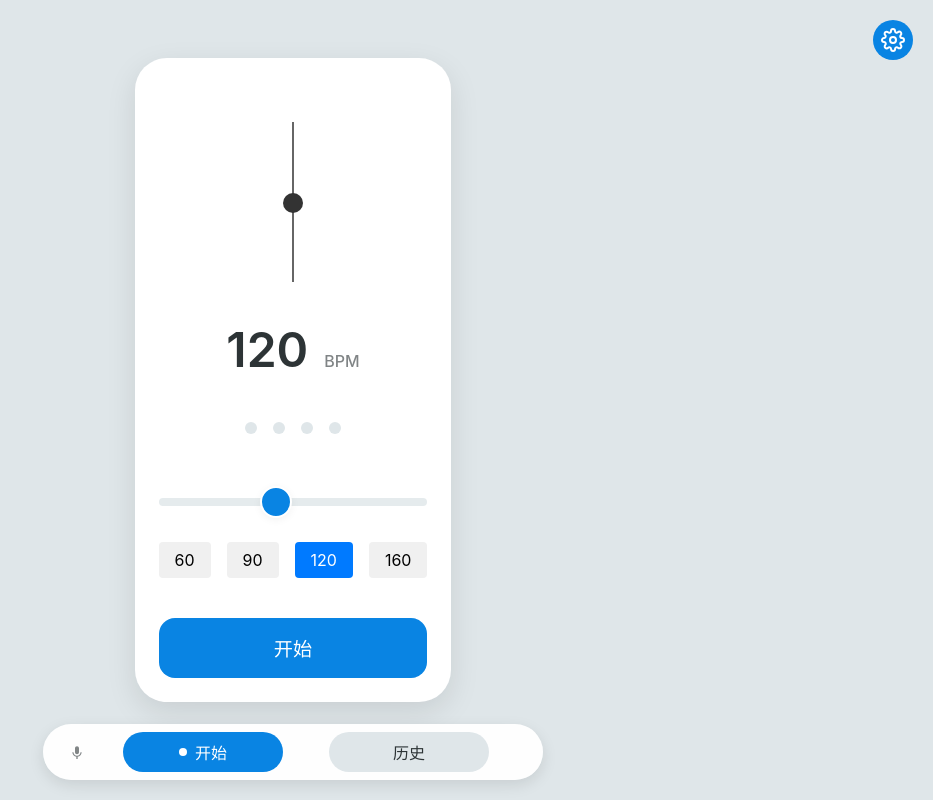
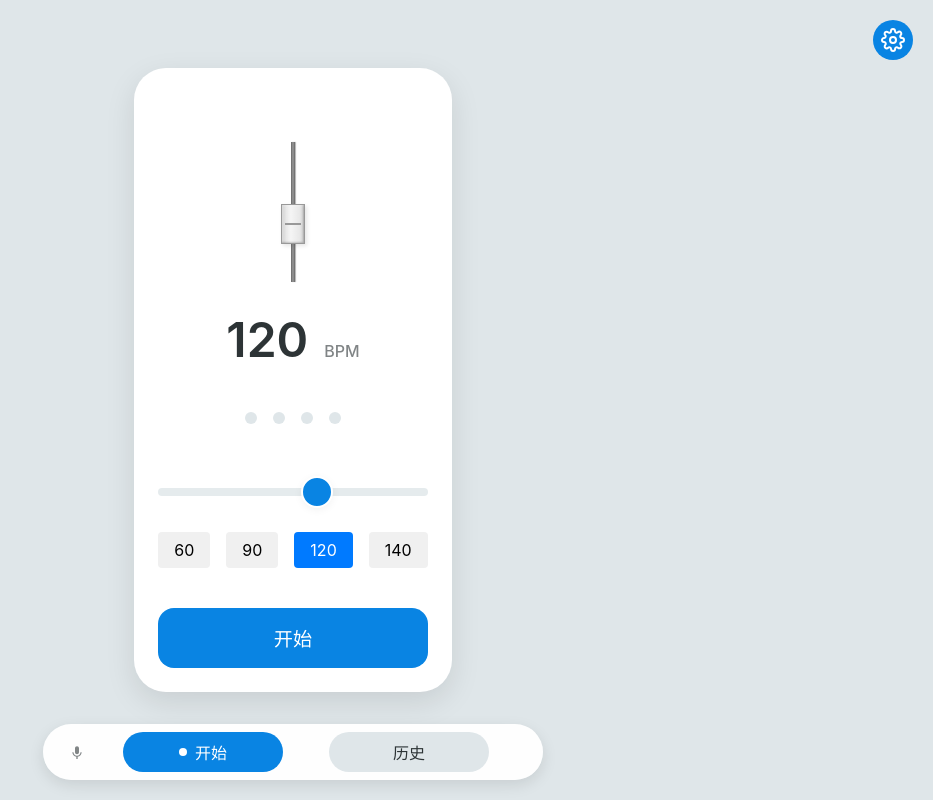
Before and after one commit to iola1999/metronome, an Astro site: page / in a window 1280 px wide. Shown: the whole page, without its empty margins (347-1280 px from the left). Built offline with nearby package versions, Linux system fonts and the light colour scheme; Astro itself is replaced by a stand-in of ours.

Commit message:
chore: metronome

```diff
--- a/src/components/Metronome.tsx
+++ b/src/components/Metronome.tsx
@@ -28,6 +28,24 @@ interface MetronomeProps {
   isPlaying: boolean;
   onPlayingChange: (isPlaying: boolean) => void;
 }
+
+// 添加常量配置
+const METRONOME_CONFIG = {
+  BPM: {
+    MIN: 30,
+    MAX: 180,
+    DEFAULT: 120,
+    PRESETS: [60, 90, 120, 140] as const
+  },
+  SWING: {
+    ANGLE: 30, // 摆动角度
+    DURATION_FORMULA: 60 // 用于计算摆动周期：DURATION_FORMULA / tempo
+  },
+  PENDULUM: {
+    MIN_POS: 20,  // 配重块最高位置
+    MAX_POS: 140  // 配重块最低位置
+  }
+} as const;
 
 export const Metronome = ({ isPlaying, onPlayingChange }: MetronomeProps) => {
   const [tempo, setTempo] = useState<number | null>(null);
@@ -123,25 +141,29 @@ export const Metronome = ({ isPlaying, onPlayingChange }: MetronomeProps) => {
   }, []);
 
   const startTicking = useCallback(() => {
-    const currentTempo = tempo ?? 120;
-    const interval = (60 / currentTempo) * 1000;
+    const currentTempo = tempo ?? METRONOME_CONFIG.BPM.DEFAULT;
+    const interval = (60 / currentTempo) * 1000; // 一个完整周期的时间
 
     const tick = async () => {
       if (!isPlaying) return;
 
-      // 设置下一次的定时器（一个完整周期）
+      // 设置下一次的完整周期定时器
       tickTimeoutRef.current = window.setTimeout(tick, interval);
 
-      // 在摆针到达两侧时设置定时器，让声音在经过中间时触发
+      // 计算摆锤从一边到中间的时间（四分之一周期）
+      const quarterPeriod = interval / 4;
+
+      // 等待摆锤到达中间位置
       setTimeout(async () => {
         beatCountRef.current = (beatCountRef.current + 1) % 4;
         await playClick(beatCountRef.current);
-      }, interval / 4); // 四分之一周期后（摆针经过中点时）发声
+      }, quarterPeriod);
 
+      // 等待摆锤从另一边到达中间位置
       setTimeout(async () => {
         beatCountRef.current = (beatCountRef.current + 1) % 4;
         await playClick(beatCountRef.current);
-      }, interval * 3/4); // 四分之三周期后（摆针再次经过中点时）发声
+      }, quarterPeriod * 3);
     };
 
     beatCountRef.current = -1;
@@ -170,7 +192,10 @@ export const Metronome = ({ isPlaying, onPlayingChange }: MetronomeProps) => {
   }, [isPlaying, isDragging, startTicking]);
 
   const handleTempoChange = (newTempo: number) => {
-    const clampedTempo = Math.min(Math.max(newTempo, 30), 240);
+    const clampedTempo = Math.min(
+      Math.max(newTempo, METRONOME_CONFIG.BPM.MIN),
+      METRONOME_CONFIG.BPM.MAX
+    );
     setTempo(clampedTempo);
     setIsTempoChanging(true);
     setTimeout(() => setIsTempoChanging(false), 300);
@@ -182,11 +207,11 @@ export const Metronome = ({ isPlaying, onPlayingChange }: MetronomeProps) => {
 
   // 修改配重块位置计算逻辑
   const calculateBobPosition = useCallback((currentTempo: number) => {
-    // 速度范围是30-240，我们将配重块位置映射到20-140px
-    const minPos = 20; // 最高位置（最慢速度）
-    const maxPos = 140; // 最低位置（最快速度）
+    const { MIN_POS, MAX_POS } = METRONOME_CONFIG.PENDULUM;
+    const { MIN, MAX } = METRONOME_CONFIG.BPM;
+
     const position =
-      minPos + ((currentTempo - 30) / (240 - 30)) * (maxPos - minPos);
+      MIN_POS + ((currentTempo - MIN) / (MAX - MIN)) * (MAX_POS - MIN_POS);
     return Math.round(position);
   }, []);
 
@@ -230,9 +255,9 @@ export const Metronome = ({ isPlaying, onPlayingChange }: MetronomeProps) => {
       <TempoControl>
         <TempoSlider
           type="range"
-          min="30"
-          max="240"
-          value={tempo ?? 120}
+          min={METRONOME_CONFIG.BPM.MIN}
+          max={METRONOME_CONFIG.BPM.MAX}
+          value={tempo ?? METRONOME_CONFIG.BPM.DEFAULT}
           onMouseDown={() => {
             setIsDragging(true);
             if (isPlaying && tickTimeoutRef.current) {
@@ -252,7 +277,7 @@ export const Metronome = ({ isPlaying, onPlayingChange }: MetronomeProps) => {
           onChange={handleSliderChange}
         />
         <TempoPresets>
-          {[60, 90, 120, 160].map((presetTempo) => (
+          {METRONOME_CONFIG.BPM.PRESETS.map((presetTempo) => (
             <PresetButton
               key={presetTempo}
               isSelected={Number(tempo) === presetTempo}
--- a/src/styles/components/MetronomeStyles.ts
+++ b/src/styles/components/MetronomeStyles.ts
@@ -8,20 +8,70 @@ export const Controls = styled.div`
 
 export const PendulumContainer = styled.div`
   height: 200px;
+  width: 100%;
+  position: relative;
   display: flex;
   justify-content: center;
   align-items: flex-end;
-  margin-bottom: 20px;
+  padding-top: 20px;
+`;
+
+export const PendulumArm = styled.div`
+  width: 4px;
+  height: 140px;
+  background: linear-gradient(to right, #666666, #999999, #666666);
+  position: absolute;
+  bottom: 10px;
+  transform-origin: bottom center;
+  box-shadow:
+    -1px 0 1px rgba(255, 255, 255, 0.5),
+    1px 0 1px rgba(0, 0, 0, 0.3);
+`;
+
+export const PendulumBob = styled.div`
+  width: 24px;
+  height: 40px;
+  position: absolute;
+  left: 50%;
+  bottom: 140px;
+  transform: translateX(-50%);
+  background: linear-gradient(to right,
+    #d0d0d0,
+    #e8e8e8 20%,
+    #f5f5f5 40%,
+    #e8e8e8 80%,
+    #d0d0d0 100%
+  );
+  border: 1px solid #999;
+  box-shadow:
+    inset -1px -1px 2px rgba(0, 0, 0, 0.2),
+    inset 1px 1px 2px rgba(255, 255, 255, 0.3),
+    2px 2px 4px rgba(0, 0, 0, 0.1);
+
+  // 添加刻度线效果
+  &::before {
+    content: '';
+    position: absolute;
+    left: 50%;
+    top: 50%;
+    transform: translate(-50%, -50%);
+    width: 16px;
+    height: 2px;
+    background: #999;
+  }
 `;
 
 export const Pendulum = styled.div`
   position: relative;
-  height: 160px;
+  width: 100%;
+  height: 100%;
+  display: flex;
+  justify-content: center;
   transform-origin: bottom center;
-  transition: transform 0.2s ease;
 
   &.active {
-    animation: swing calc(60s / var(--tempo)) infinite ease-in-out;
+    animation: swing calc(60s / var(--tempo)) infinite;
+    animation-timing-function: cubic-bezier(0.4, 0.0, 0.6, 1.0);
   }
 
   @keyframes swing {
@@ -29,27 +79,6 @@ export const Pendulum = styled.div`
     50% { transform: rotate(-30deg); }
     100% { transform: rotate(30deg); }
   }
-`;
-
-export const PendulumArm = styled.div`
-  position: absolute;
-  bottom: 0;
-  left: 50%;
-  width: 2px;
-  height: 100%;
-  background: #666;
-  transform: translateX(-50%);
-`;
-
-export const PendulumBob = styled.div`
-  position: absolute;
-  top: 20px;
-  left: 50%;
-  width: 20px;
-  height: 20px;
-  background: #333;
-  border-radius: 50%;
-  transform: translateX(-50%);
 `;
 
 export const TempoDisplay = styled.div`
```
